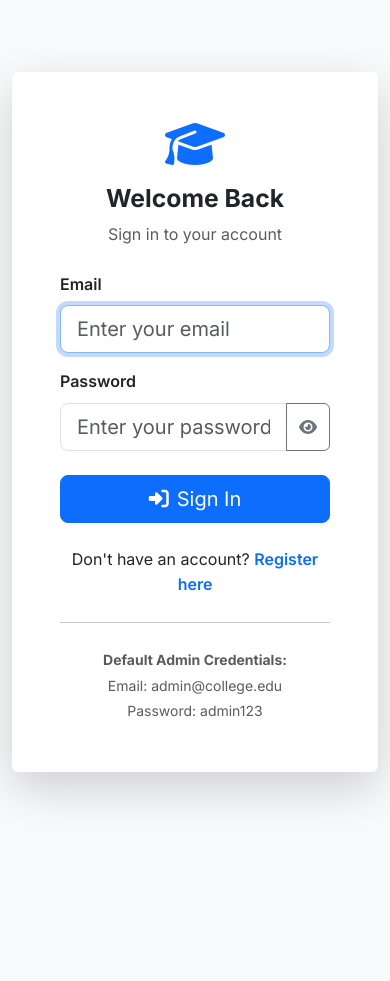
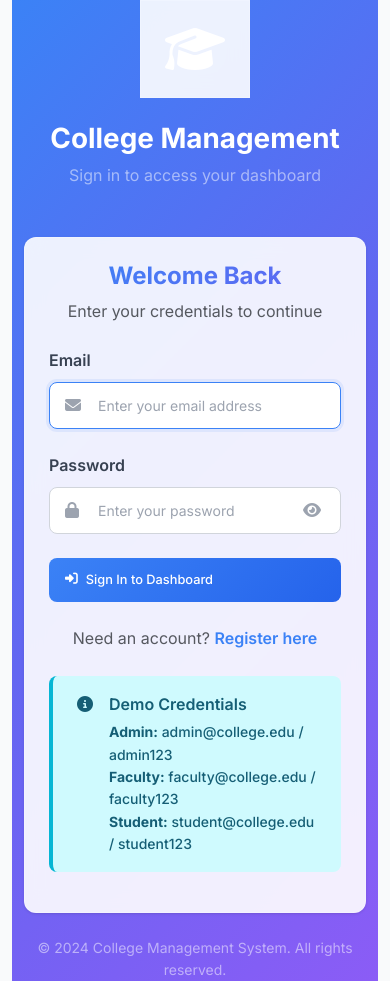
Before and after one commit to rushi-mereddy/adarsh-app, a Flask app: page /login in a window 390 px wide. Before the commit the page ends 801 px from the top, so only its background shows below. Run offline with Flask 3, Linux system fonts and the light colour scheme; some libraries are stand-ins or nearby versions.

Commit message:
Improve mobile responsiveness and redesign the login page for better experience
Update CSS media queries for enhanced mobile responsiveness and redesign login.html with Bootstrap.

Replit-Commit-Author: Agent
Replit-Commit-Session-Id: 2cc784f4-5331-4df3-a63c-dbbc9e05f573
Replit-Commit-Screenshot-Url: https://storage.googleapis.com/screenshot-production-us-central1/9c66b4d1-a79a-4b18-9b9c-1812925f0ecb/c2839f79-fea3-4b2e-ad64-6d74f192400d.jpg

```diff
--- a/static/css/modern.css
+++ b/static/css/modern.css
@@ -473,7 +473,31 @@ body {
   }
 }
 
-/* Responsive Design */
+/* Enhanced Mobile Responsiveness */
+@media (max-width: 1200px) {
+  .stat-card-value {
+    font-size: 1.75rem;
+  }
+}
+
+@media (max-width: 992px) {
+  .navbar-modern .navbar-nav {
+    background: rgba(255, 255, 255, 0.1);
+    border-radius: var(--rounded-lg);
+    padding: var(--space-3);
+    margin-top: var(--space-3);
+    backdrop-filter: blur(10px);
+  }
+
+  .stat-card {
+    padding: var(--space-5);
+  }
+
+  .card-modern .card-body {
+    padding: var(--space-5);
+  }
+}
+
 @media (max-width: 768px) {
   .card-modern .card-body {
     padding: var(--space-4);
@@ -481,15 +505,114 @@ body {
 
   .stat-card {
     padding: var(--space-4);
+    margin-bottom: var(--space-4);
   }
 
   .stat-card-value {
     font-size: 1.5rem;
   }
 
+  .stat-card-icon {
+    width: 2.5rem;
+    height: 2.5rem;
+    font-size: 1rem;
+  }
+
   .btn-modern {
     padding: var(--space-3) var(--space-4);
+    font-size: 0.875rem;
+  }
+
+  .btn-modern-lg {
+    padding: var(--space-3) var(--space-5);
+    font-size: 0.875rem;
+  }
+
+  .navbar-modern .navbar-brand {
+    font-size: 1.1rem;
+  }
+
+  .gradient-text {
+    font-size: 1.75rem;
+  }
+
+  .table-modern {
+    font-size: 0.875rem;
+  }
+
+  .form-modern .form-control,
+  .form-modern .form-select {
+    padding: var(--space-3);
+  }
+}
+
+@media (max-width: 576px) {
+  .stat-card {
+    padding: var(--space-3);
+  }
+
+  .stat-card-value {
+    font-size: 1.25rem;
+  }
+
+  .stat-card-icon {
+    width: 2rem;
+    height: 2rem;
+    font-size: 0.875rem;
+    margin-bottom: var(--space-2);
+  }
+
+  .card-modern .card-body {
+    padding: var(--space-3);
+  }
+
+  .card-modern .card-header {
+    padding: var(--space-4);
+  }
+
+  .btn-modern {
+    padding: var(--space-2) var(--space-3);
     font-size: 0.75rem;
+  }
+
+  .btn-modern-lg {
+    padding: var(--space-3) var(--space-4);
+    font-size: 0.8rem;
+  }
+
+  .gradient-text {
+    font-size: 1.5rem;
+  }
+
+  .navbar-modern {
+    padding: var(--space-3) 0;
+  }
+
+  .pagination-modern .page-link {
+    padding: var(--space-2) var(--space-3);
+    font-size: 0.75rem;
+  }
+}
+
+/* Touch-friendly interactions */
+@media (hover: none) {
+  .btn-modern:hover {
+    transform: none;
+  }
+
+  .card-modern:hover {
+    transform: none;
+  }
+
+  .stat-card:hover {
+    transform: none;
+  }
+}
+
+/* High DPI displays */
+@media (-webkit-min-device-pixel-ratio: 2), (min-resolution: 192dpi) {
+  .navbar-modern {
+    border-bottom: 1px solid rgba(255, 255, 255, 0.1);
   }
 }
 
--- a/templates/login.html
+++ b/templates/login.html
@@ -3,32 +3,49 @@
 {% block title %}Login - College Management System{% endblock %}
 
 {% block content %}
+<!-- Modern Login Page -->
+<div class="min-vh-100 d-flex align-items-center" style="background: linear-gradient(135deg, var(--primary) 0%, var(--secondary) 50%, var(--accent) 100%);">
+    <div class="container">
         <div class="row justify-content-center">
-    <div class="col-md-6 col-lg-4">
-        <div class="card shadow-lg border-0">
-            <div class="card-body p-5">
-                <div class="text-center mb-4">
-                    <i class="fas fa-graduation-cap fa-3x text-primary mb-3"></i>
-                    <h2 class="fw-bold">Welcome Back</h2>
-                    <p class="text-muted">Sign in to your account</p>
+            <div class="col-xl-4 col-lg-5 col-md-6 col-sm-8">
+                <div class="fade-in">
+                    <!-- Logo and Welcome Section -->
+                    <div class="text-center mb-5">
+                        <div class="glass-effect rounded-3xl p-4 d-inline-flex mb-4">
+                            <i class="fas fa-graduation-cap fa-3x text-white"></i>
+                        </div>
+                        <h1 class="text-white fw-bold mb-2">College Management</h1>
+                        <p class="text-white-50 mb-0">Sign in to access your dashboard</p>
                     </div>
 
-                <form method="POST" class="needs-validation" novalidate>
+                    <!-- Login Card -->
+                    <div class="card-modern glass-effect">
+                        <div class="card-body p-4 p-lg-5">
+                            <div class="text-center mb-4">
+                                <h3 class="gradient-text fw-bold mb-2">Welcome Back</h3>
+                                <p class="text-muted">Enter your credentials to continue</p>
+                            </div>
+
+                            <form method="POST" class="form-modern needs-validation" novalidate>
                                 {{ form.hidden_tag() }}
 
-                    <div class="mb-3">
-                        {{ form.email.label(class="form-label fw-semibold") }}
-                        {{ form.email(class="form-control form-control-lg", placeholder="Enter your email") }}
+                                <div class="mb-4">
+                                    {{ form.email.label(class="form-label") }}
+                                    <div class="position-relative">
+                                        <i class="fas fa-envelope position-absolute" style="left: 1rem; top: 50%; transform: translateY(-50%); color: var(--gray-400); z-index: 10;"></i>
+                                        {{ form.email(class="form-control ps-5", placeholder="Enter your email address", style="padding-left: 3rem !important;") }}
+                                    </div>
                                     <div class="invalid-feedback">
                                         Please provide a valid email address.
                                     </div>
                                 </div>
 
                                 <div class="mb-4">
-                        {{ form.password.label(class="form-label fw-semibold") }}
-                        <div class="input-group">
-                            {{ form.password(class="form-control form-control-lg", placeholder="Enter your password", id="password") }}
-                            <button class="btn btn-outline-secondary" type="button" id="togglePassword">
+                                    {{ form.password.label(class="form-label") }}
+                                    <div class="position-relative">
+                                        <i class="fas fa-lock position-absolute" style="left: 1rem; top: 50%; transform: translateY(-50%); color: var(--gray-400); z-index: 10;"></i>
+                                        {{ form.password(class="form-control ps-5 pe-5", placeholder="Enter your password", id="password", style="padding-left: 3rem !important; padding-right: 3rem !important;") }}
+                                        <button class="btn position-absolute" type="button" id="togglePassword" style="right: 0.5rem; top: 50%; transform: translateY(-50%); background: none; border: none; color: var(--gray-400); z-index: 10;">
                                             <i class="fas fa-eye"></i>
                                         </button>
                                     </div>
@@ -38,29 +55,45 @@
                                 </div>
 
                                 <div class="d-grid mb-4">
-                        <button type="submit" class="btn btn-primary btn-lg">
-                            <i class="fas fa-sign-in-alt me-2"></i>Sign In
+                                    <button type="submit" class="btn-modern btn-modern-primary btn-modern-lg">
+                                        <i class="fas fa-sign-in-alt"></i>
+                                        Sign In to Dashboard
                                     </button>
                                 </div>
 
                                 <div class="text-center">
-                        <p class="mb-0">
-                            Don't have an account?
-                            <a href="{{ url_for('register') }}" class="text-primary text-decoration-none fw-semibold">
+                                    <p class="mb-0 text-muted">
+                                        Need an account?
+                                        <a href="{{ url_for('register') }}" class="text-decoration-none fw-semibold" style="color: var(--primary);">
                                             Register here
                                         </a>
                                     </p>
                                 </div>
                             </form>
 
-                <hr class="my-4">
+                            <!-- Demo Credentials -->
+                            <div class="alert-modern alert-modern-info mt-4">
+                                <div class="d-flex align-items-start">
+                                    <i class="fas fa-info-circle me-3 mt-1"></i>
+                                    <div>
+                                        <div class="fw-semibold mb-1">Demo Credentials</div>
+                                        <div class="small">
+                                            <strong>Admin:</strong> admin@college.edu / admin123<br>
+                                            <strong>Faculty:</strong> faculty@college.edu / faculty123<br>
+                                            <strong>Student:</strong> student@college.edu / student123
+                                        </div>
+                                    </div>
+                                </div>
+                            </div>
+                        </div>
+                    </div>
 
-                <div class="text-center">
-                    <small class="text-muted">
-                        <strong>Default Admin Credentials:</strong><br>
-                        Email: admin@college.edu<br>
-                        Password: admin123
-                    </small>
+                    <!-- Footer -->
+                    <div class="text-center mt-4">
+                        <p class="text-white-50 small mb-0">
+                            &copy; 2024 College Management System. All rights reserved.
+                        </p>
+                    </div>
                 </div>
             </div>
         </div>
```
Lines whose indentation alone changed are shown as unchanged.
